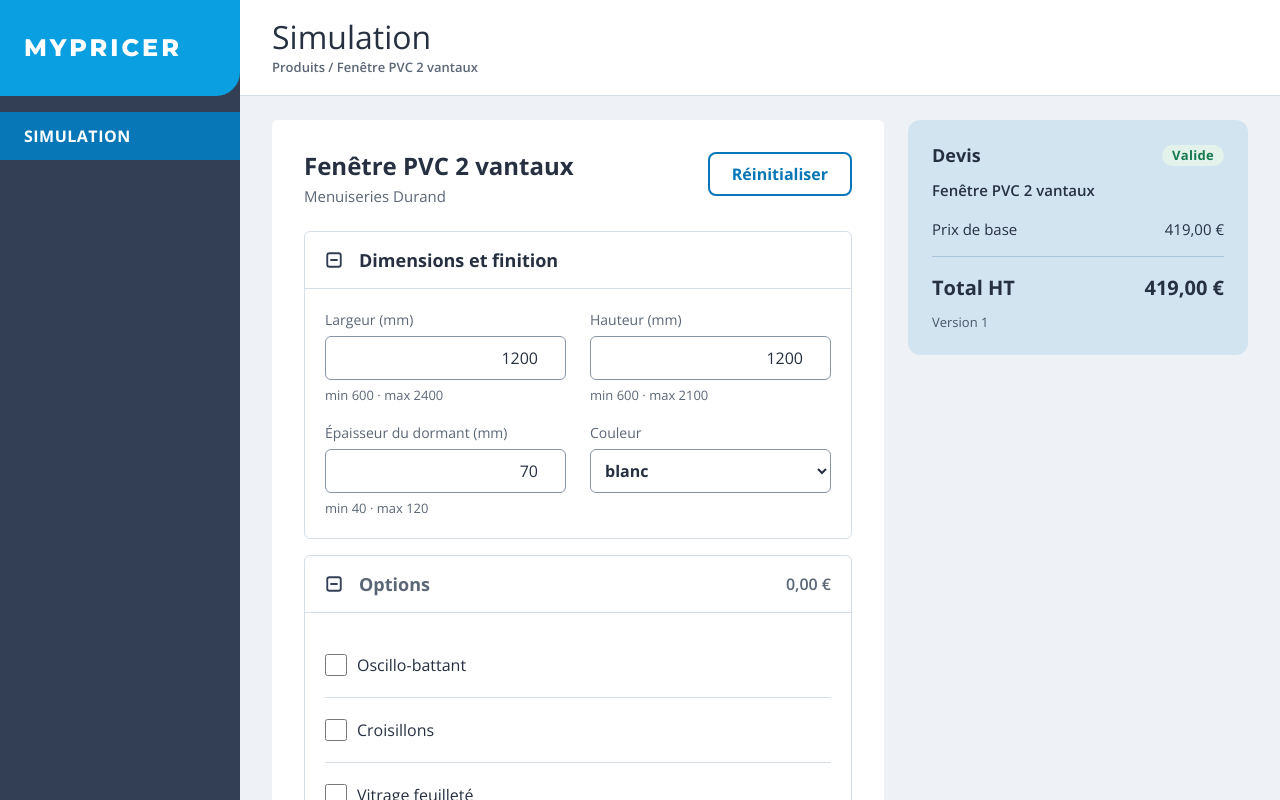
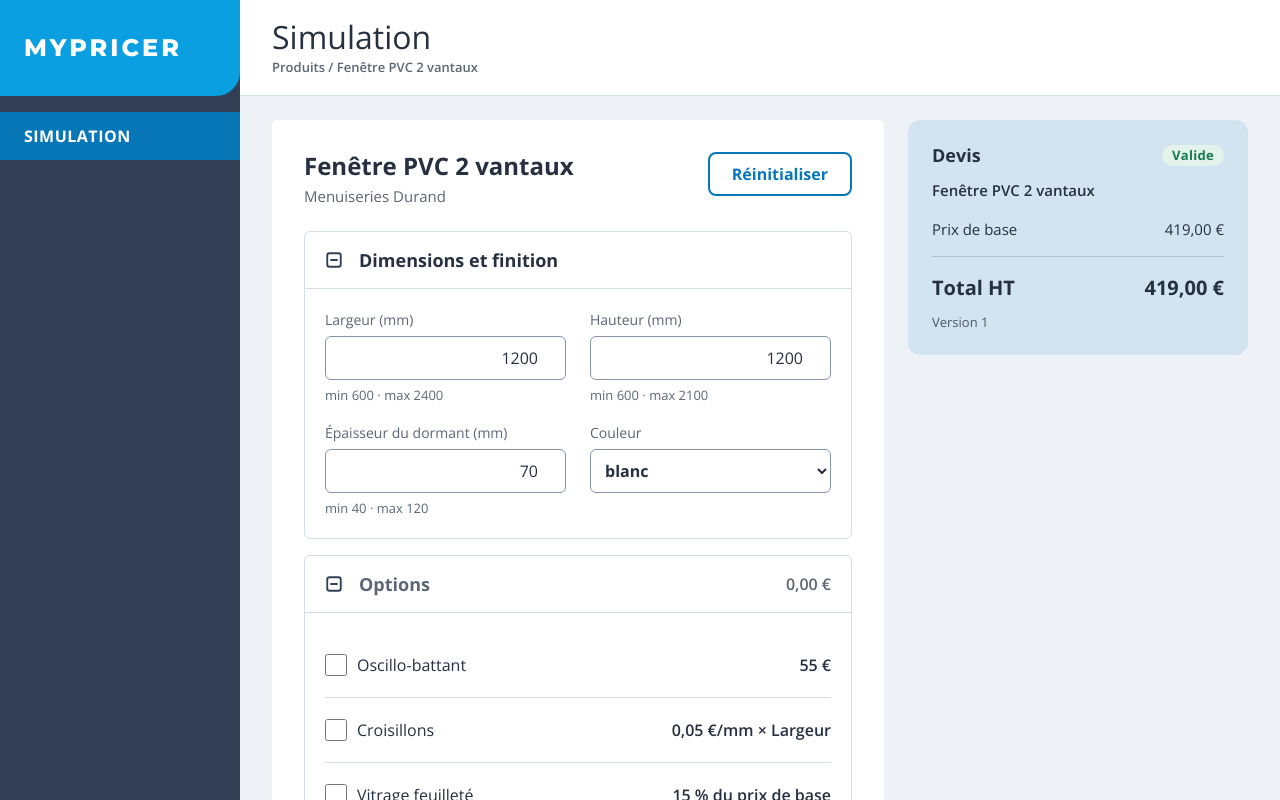
Before and after one commit to Thibaud-M326/elcia_hackathon, a React (Vite) app in the folder web/: page / in a window 1280 px wide. Shown: the top 800 px of the page. Built offline with nearby package versions, Linux system fonts and the light colour scheme.

Commit message:
feat(simulation): show option prices before selection

```diff
--- a/web/src/api.ts
+++ b/web/src/api.ts
@@ -17,6 +17,11 @@ export type Configuration = Record<string, Value>;
 
 export type ParamType = 'number' | 'choice' | 'option';
 
+export type Price =
+	| { type: 'fixed'; amount: number }
+	| { type: 'percent'; rate: number }
+	| { type: 'perUnit'; rate: number; param: string };
+
 export interface Parameter {
 	id: string;
 	label: string;
@@ -25,6 +30,7 @@ export interface Parameter {
 	max?: number;
 	choices?: string[];
 	default?: Value;
+	price?: Price | null;
 }
 
 // Seuls les champs utiles à l'écran Simulation sont typés (pas grid ni rules)
--- a/web/src/components/OptionItem.tsx
+++ b/web/src/components/OptionItem.tsx
@@ -15,6 +15,10 @@ interface OptionItemProps {
 export default function OptionItem({ id, label, checked, available, autoAdded, reasons, amount, onChange }: OptionItemProps) {
 	const disabled = autoAdded || (!available && !checked);
 	const reasonsId = `${id}-reasons`;
+	const amountId = `${id}-amount`;
+	const descriptions: string[] = [];
+	if (amount) descriptions.push(amountId);
+	if (reasons.length > 0) descriptions.push(reasonsId);
 
 	return (
 		<li className={`${styles.item}${available ? '' : ` ${styles.unavailable}`}`}>
@@ -25,7 +29,7 @@ export default function OptionItem({ id, label, checked, available, autoAdded, r
 					className={styles.checkbox}
 					checked={checked}
 					disabled={disabled}
-					aria-describedby={reasons.length > 0 ? reasonsId : undefined}
+					aria-describedby={descriptions.join(' ') || undefined}
 					onChange={(e) => onChange(e.target.checked)}
 				/>
 				<label htmlFor={id} className={styles.label}>
@@ -33,7 +37,7 @@ export default function OptionItem({ id, label, checked, available, autoAdded, r
 				</label>
 				{autoAdded && <Badge tone="info">Auto</Badge>}
 				{!available && <Badge tone="warning">Indisponible</Badge>}
-				{amount && <span className={styles.amount}>{amount}</span>}
+				{amount && <span id={amountId} className={styles.amount}>{amount}</span>}
 			</div>
 			{reasons.length > 0 && (
 				<ul id={reasonsId} className={styles.reasons}>
--- a/web/src/format.ts
+++ b/web/src/format.ts
@@ -1,6 +1,32 @@
+import type { Parameter, Price } from '@/api';
+
 const euros = new Intl.NumberFormat('fr-FR', { style: 'currency', currency: 'EUR' });
+const tariffNumber = new Intl.NumberFormat('fr-FR', { maximumFractionDigits: 20 });
 
 // 368.5 -> "368,50 €" (espace avant le symbole, comme dans la charte)
 export function formatEuros(amount: number): string {
 	return euros.format(amount);
 }
+
+export function formatOptionPrice(price: Price | null | undefined, parameters: Parameter[]): string | undefined {
+	if (!price) return undefined;
+
+	if (price.type === 'fixed') {
+		return `${tariffNumber.format(price.amount)} €`;
+	}
+	if (price.type === 'percent') {
+		return `${tariffNumber.format(price.rate)} % du prix de base`;
+	}
+
+	const pricedParameter = parameters.find((parameter) => parameter.id === price.param);
+	if (!pricedParameter) return undefined;
+
+	const rate = tariffNumber.format(price.rate);
+	const label = pricedParameter.label;
+	const millimetreSuffix = ' (mm)';
+	if (label.endsWith(millimetreSuffix)) {
+		const name = label.slice(0, -millimetreSuffix.length);
+		return `${rate} €/mm × ${name}`;
+	}
+	return `${rate} € × ${label}`;
+}
--- a/web/src/pages/Simulation.tsx
+++ b/web/src/pages/Simulation.tsx
@@ -1,7 +1,7 @@
 import { useEffect, useState } from 'react';
 import { evaluate, getProduct } from '@/api';
 import type { Configuration, EvaluationResult, Product, Value } from '@/api';
-import { formatEuros } from '@/format';
+import { formatEuros, formatOptionPrice } from '@/format';
 import Accordion from '@/components/Accordion';
 import AppLayout from '@/components/AppLayout';
 import Button from '@/components/Button';
@@ -118,6 +118,10 @@ export default function Simulation({ productId }: { productId: string }) {
 							{options.map((param) => {
 								const state = result?.options.find((o) => o.id === param.id);
 								const amount = lineAmount(param.label);
+								let priceLabel = formatOptionPrice(param.price, product.parameters);
+								if (param.price && state?.selected && amount !== undefined) {
+									priceLabel = formatEuros(amount);
+								}
 								return (
 									<OptionItem
 										key={param.id}
@@ -127,7 +131,7 @@ export default function Simulation({ productId }: { productId: string }) {
 										available={state?.available ?? true}
 										autoAdded={state?.autoAdded ?? false}
 										reasons={state?.reasons ?? []}
-										amount={amount !== undefined ? formatEuros(amount) : undefined}
+										amount={priceLabel}
 										onChange={(checked) => setValue(param.id, checked)}
 									/>
 								);
```
